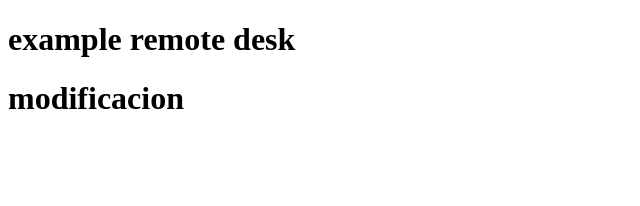
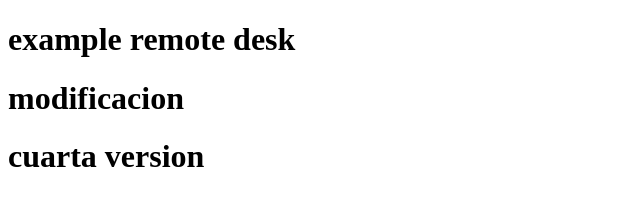
Before and after one commit to JairVergara04/repos_new, a plain HTML site: page index.html in a window 1280 px wide. Shown: the whole page, without its empty margins (0-640 px from the left). Drawn offline with Linux system fonts and the light colour scheme.

Commit message:
cuarta version

```diff
--- a/index.html
+++ b/index.html
@@ -8,5 +8,6 @@
 <body>
     <h1> example remote desk</h1>
     <h1>modificacion</h1>
+    <h1>cuarta version</h1>
 </body>
 </html>
```
